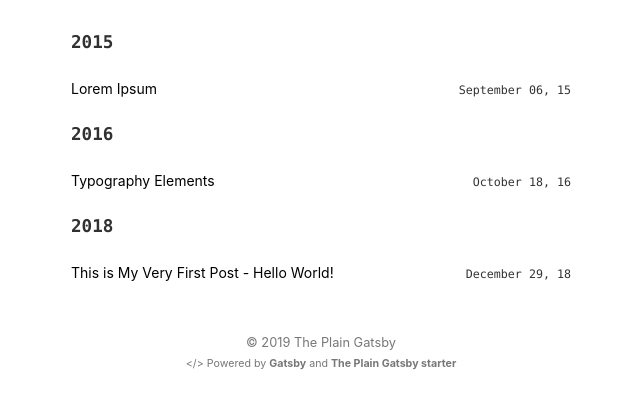
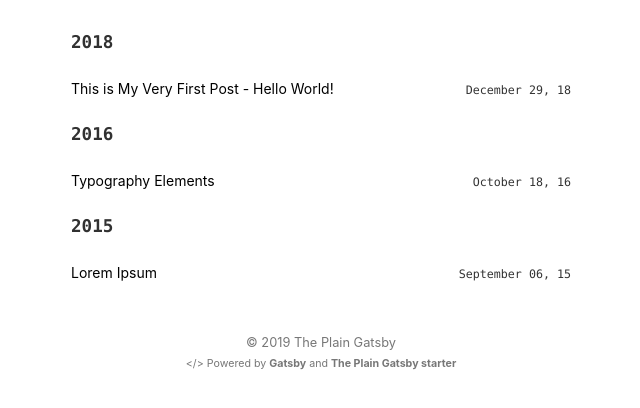
Before and after one commit to wangonya/the-plain-gatsby, a Gatsby site: page / in a window 1280 px wide. Shown: the part 138-546 px from the top of the page, without its empty margins (319-959 px from the left). Built offline with nearby package versions, Linux system fonts and the light colour scheme; Gatsby itself is replaced by a stand-in of ours; some packages are replaced by stand-ins of ours.

Commit message:
reverse posts year order

```diff
--- a/src/pages/index.js
+++ b/src/pages/index.js
@@ -25,14 +25,14 @@ const IndexPage = ({ data }) => {
       </li>
     ))
 
-  const postsListContainer = groupBy(posts, getDateYear).map(
-    ({ year, posts }, i) => (
+  const postsListContainer = groupBy(posts, getDateYear)
+    .map(({ year, posts }, i) => (
       <div key={i}>
         <h4 className="code">{year}</h4>
         {postsList(posts)}
       </div>
-    )
-  )
+    ))
+    .reverse()
   return (
     <DefaultLayout>
       <SEO title="Home" />
```
